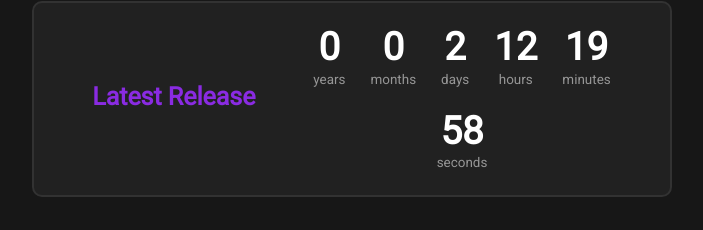
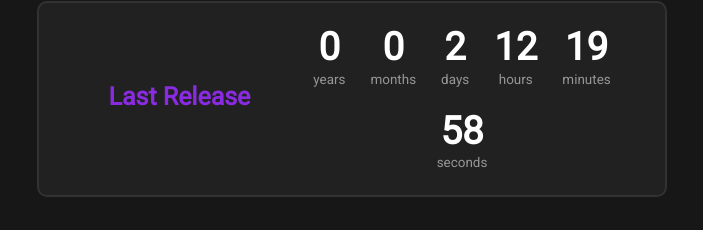
Before and after one commit to Rynav/schaftertimer, a plain HTML site: page index.html in a window 1280 px wide. Shown: the part 890-1120 px from the top of the page, 288-991 px from the left. Drawn offline with Linux system fonts and the light colour scheme.

Commit message:
Change 'Latest Release' to 'Last Release'

```diff
--- a/index.html
+++ b/index.html
@@ -27,7 +27,6 @@
         }
 
         .container {
-            max-width: 1400px;
             width: 100%;
         }
 
@@ -131,7 +130,7 @@
 
             <div class="timer-box">
                 <div class="album-info">
-                    <div class="album-title">Latest Release</div>
+                    <div class="album-title">Last Release</div>
                 </div>
                 <div class="timer-display" id="timer5"></div>
             </div>
```
